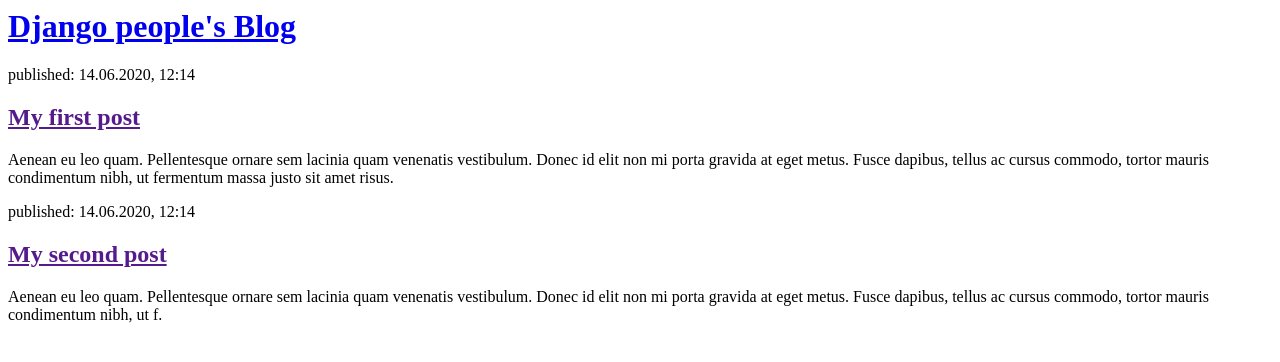
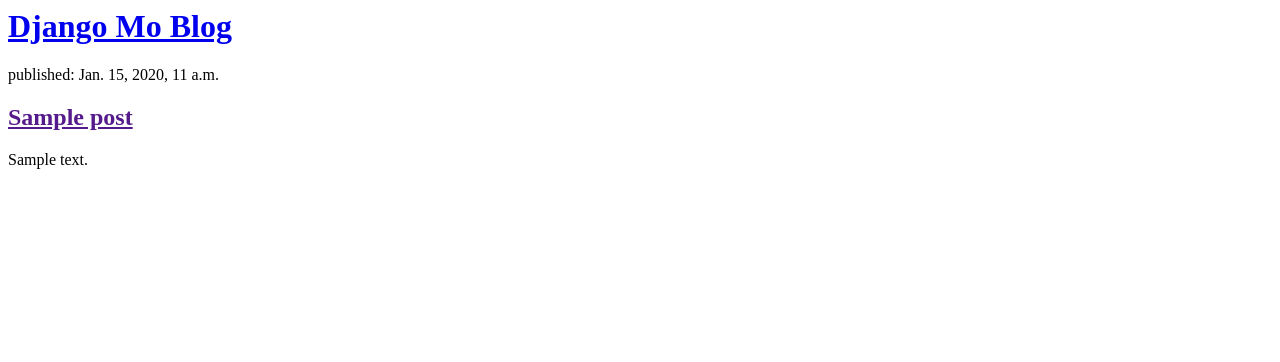
Before and after one commit to mohsinzafaruk1996/my-first-blog, a Django app: page / in a window 1280 px wide. Shown: the top 362 px of the page. Run offline with Django 3.2, Linux system fonts and the light colour scheme; tables that the repository leaves empty hold one stand-in row (values such as "Sample post").

Commit message:
Modified templates to display post from templates

```diff
--- a/blog/templates/blog/post_list.html
+++ b/blog/templates/blog/post_list.html
@@ -1,22 +1,11 @@
-<html>
-    <head>
-        <title>Django people's blog</title>
-    </head>
-    <body>
-        <div>
-            <h1><a href="/">Django people's Blog</a></h1>
-        </div>
+<div>
+    <h1><a href="/">Django Mo Blog</a></h1>
+</div>
 
-        <div>
-            <p>published: 14.06.2020, 12:14</p>
-            <h2><a href="">My first post</a></h2>
-            <p>Aenean eu leo quam. Pellentesque ornare sem lacinia quam venenatis vestibulum. Donec id elit non mi porta gravida at eget metus. Fusce dapibus, tellus ac cursus commodo, tortor mauris condimentum nibh, ut fermentum massa justo sit amet risus.</p>
-        </div>
-
-        <div>
-            <p>published: 14.06.2020, 12:14</p>
-            <h2><a href="">My second post</a></h2>
-            <p>Aenean eu leo quam. Pellentesque ornare sem lacinia quam venenatis vestibulum. Donec id elit non mi porta gravida at eget metus. Fusce dapibus, tellus ac cursus commodo, tortor mauris condimentum nibh, ut f.</p>
-        </div>
-    </body>
-</html>
+{% for post in posts %}
+    <div>
+        <p>published: {{ post.published_date }}</p>
+        <h2><a href="">{{ post.title }}</a></h2>
+        <p>{{ post.text|linebreaksbr }}</p>
+    </div>
+{% endfor %}
--- a/blog/views.py
+++ b/blog/views.py
@@ -1,10 +1,7 @@
-from django.conf.urls import url
-from . import views
 from django.shortcuts import render
-
+from django.utils import timezone
+from .models import Post
 
 def post_list(request):
-    return render(request, 'blog/post_list.html', {})
-urlpatterns = [
-    url(r'^$', views.post_list, name='post_list'),
-]
+    posts = Post.objects.filter(published_date__lte=timezone.now()).order_by('published_date')
+    return render(request, 'blog/post_list.html', {'posts': posts})
```
